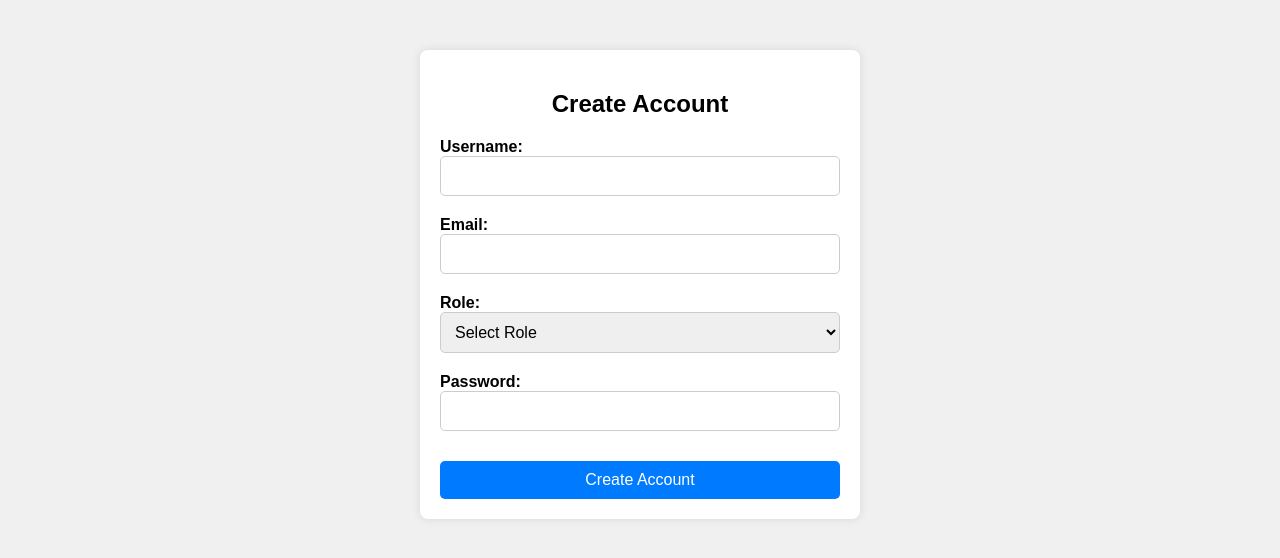
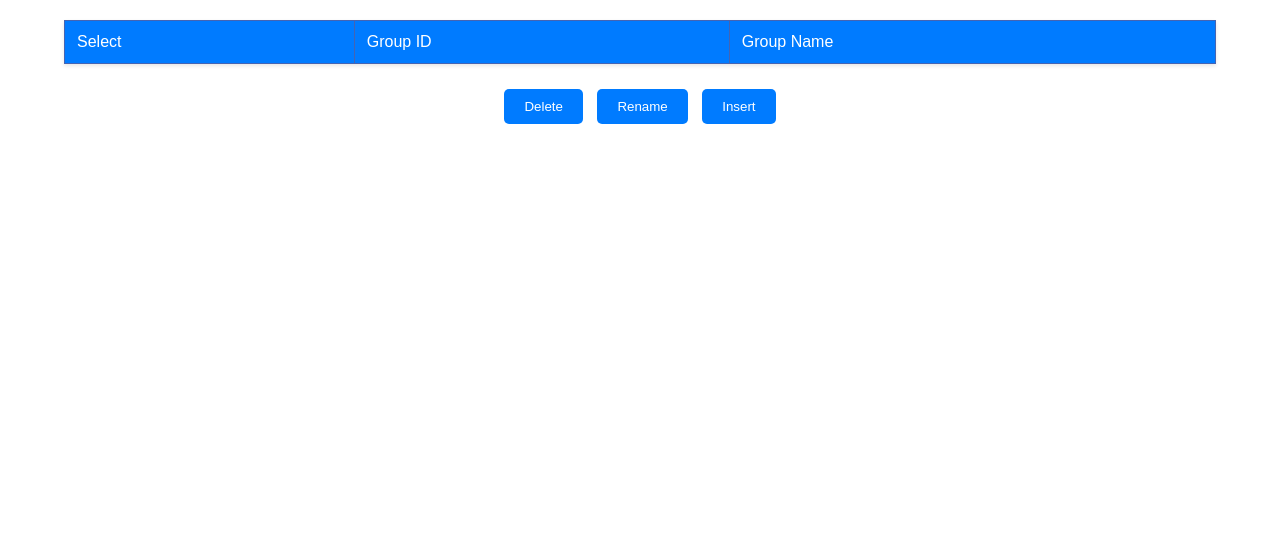
Before and after one commit to ruchikasonagote/deployed_version, a Flask app: page /registration in a window 1280 px wide. Shown: the top 558 px of the page. Run offline with Flask 3, Linux system fonts and the light colour scheme; lists and menus that the app fills with data are empty; some libraries are stand-ins or nearby versions.

Commit message:
Update registration.html

```diff
--- a/templates/registration.html
+++ b/templates/registration.html
@@ -3,89 +3,264 @@
 <head>
 <meta charset="UTF-8">
 <meta name="viewport" content="width=device-width, initial-scale=1.0">
-    <title>Create Account</title>
-
+<title>Group Details</title>
 <style>
   body {
     font-family: Arial, sans-serif;
-            background-color: #f0f0f0;
     margin: 0;
     padding: 0;
   }
-        .container {
-            max-width: 400px;
-            margin: 50px auto;
-            background-color: #fff;
-            padding: 20px;
-            border-radius: 8px;
-            box-shadow: 0px 0px 10px rgba(0, 0, 0, 0.1);
+  thead {
+    position: sticky;
+    top: 0;
+    background-color: #0056b3;
 }
-        h2 {
-            text-align: center;
+
+th {
+    text-align: left;
+    padding: 16px;
+    border-bottom: 1px solid #ddd;
+    color: #fff;
+    font-weight: normal;
 }
-        .form-group {
-            margin-bottom: 20px;
+  table {
+    position:relative;
+    width: 90%;
+    border-collapse: collapse;
+    margin: 20px auto;
+    box-shadow: 0 2px 4px rgba(0,0,0,0.1);
   }
-        label {
-            display: block;
+  th, td {
+    border: 1px solid #4564b2;
+    padding: 12px;
+    text-align: left;
+  }
+  th {
+    background-color: #007bff;
+    color: white;
+  }
+  tr:nth-child(even) {
+    background-color: #f9f9f9;
+  }
+  .group-details {
+    display: none;
+  }
+  .group-details table {
+    margin-top: 10px;
+    width: 98%;
+    margin-left: auto;
+    margin-right: auto;
+    background-color: #fafafa;
+  }
+  .group-details th, .group-details td {
+    font-size: 0.9em;
+    border: none;
+  }
+  tr.group-row:hover {
+    background-color: #e8f4ff;
+    cursor: pointer;
+  }
+  tr.group-row td {
     font-weight: bold;
   }
-        input[type="text"], input[type="email"], input[type="password"], select {
-            width: 100%;
-            padding: 10px;
-            font-size: 16px;
-            border: 1px solid #ccc;
-            border-radius: 5px;
-            box-sizing: border-box;
-        }
-        button, .google-button {
-            width: 100%;
-            padding: 10px;
-            font-size: 16px;
+  button {
     background-color: #007bff;
     color: white;
     border: none;
+    padding: 10px 20px;
     border-radius: 5px;
     cursor: pointer;
-            margin-top: 10px;
+    margin: 5px;
   }
-        button:hover, .google-button:hover {
-            background-color: #0056b3;
-        }
-        .google-button {
-            background-color: #007bff;
-        }
-        .google-button:hover {
+  button:hover {
     background-color: #0056b3;
   }
 </style>
 </head>
 <body>
-    <div class="container">
-        <h2>Create Account</h2>
-        <form id="signup-form" action="/registration" method="POST">
-            <div class="form-group">
-                <label for="username">Username:</label>
-                <input type="text" id="username" name="username" required>
+<table>
+  <thead>
+    <tr>
+      <th>Select</th>
+      <th>Group ID</th>
+      <th>Group Name</th>
+    </tr>
+  </thead>
+  <tbody>
+    {% for group in groups %}
+    <tr class="group-row" onclick="toggleGroupDetails('{{ group[0] }}')">
+        <td><input type="checkbox" class="group-checkbox" value="{{ group[0] }}"></td>
+        <td>{{ group[0] }}</td>
+        <td>{{ group[1] }}</td>
+    </tr>
+<tr class="group-details" id="group-details-{{ group[0] }}" style="display: none;">
+    <td colspan="3">
+      <table>
+        <thead>
+          <tr>
+            <th>Select</th>
+            <th>Recipient ID</th>
+            <th>Recipient Email</th>
+            <th>Name</th>
+            <th>Gender</th>
+            {% if user_role == 'Teaching Assistant' %}
+            <th>Marks</th>
+            {% elif user_role == 'Event Coordinator' %}
+            <th>Company</th>
+            {% endif %}
+          </tr>
+        </thead>
+        <tbody>
+          {% for detail in group_details[group[0]] %}
+          <tr>
+            <td><input type="checkbox" class="recipient-checkbox" value="{{ detail[0] }}"></td> <!-- Checkbox for each recipient -->
+            <td>{{ detail[0] }}</td>
+            <td>{{ detail[1] }}</td>
+            <td>{{ detail[2] }}</td>
+            <td>{{ detail[3] }}</td>
+            <td>{{ detail[4] }}</td>
+          </tr>
+          {% endfor %}
+        </tbody>
+      </table>
+      <button onclick="DeleteRecipientLists()">Delete_RL</button>
+      <button onclick="RenameRecipientLists()">Rename_RL</button>
+      <button class="insert-recipient-btn">Insert_RL</button>
+    </td>
+  </tr>
+
+    {% endfor %}
+  </tbody>
+</table>
+
+<div style="text-align: center; margin-top: 20px;">
+    <button onclick="deleteGroups()">Delete</button>
+    <button onclick="renameGroup()">Rename</button>
+    <button onclick="insertGroup()" id="insertGroupBtn">Insert</button>
 </div>
-            <div class="form-group">
-                <label for="email">Email:</label>
-                <input type="email" id="email" name="email" required>
-            </div>
-            <div class="form-group">
-                <label for="role">Role:</label>
-                <select id="role" name="role" required>
-                    <option value="">Select Role</option>
-                    <option value="Teaching Assistant">Teaching Assistant</option>
-                    <option value="Event Coordinator">Event Coordinator</option>
-                </select>
-            </div>
-            <div class="form-group">
-                <label for="password">Password:</label>
-                <input type="password" id="password" name="password" required>
-            </div>
-            <button type="submit">Create Account</button>
-        </form>
-    </div>
+
 </body>
+
+    <script>
+        function getSelectedGroups() {
+            const checkboxes = document.querySelectorAll('.group-checkbox:checked');
+            let ids = [];
+            checkboxes.forEach((checkbox) => {
+                ids.push(checkbox.value);
+            });
+            return ids;
+        }
+        document.getElementById('insertGroupBtn').addEventListener('click', function() {
+          window.location.href = '/insertGroup';
+        });
+        function renameGroup() {
+            const selectedGroups = getSelectedGroups();
+            if (selectedGroups.length !== 1) {
+                alert('Please select exactly one group to rename.');
+                return;
+            }
+            const newName = prompt('Enter new name for the group:');
+            if (newName) {
+                fetch('/rename-group', {
+                    method: 'POST',
+                    headers: {
+                        'Content-Type': 'application/json',
+                    },
+                    body: JSON.stringify({ group_id: selectedGroups[0], new_name: newName }),
+                }).then(response => response.json())
+                  .then(data => {
+                    if(data.success) {
+                        window.location.reload();
+                    }
+                });
+            }
+        }
+
+        function RenameRecipientLists() {
+          const selectedRecipients = getSelectedRecipients();
+          if (selectedRecipients.length !== 1) {
+              alert('Please select exactly one recipient to rename.');
+              return;
+          }
+          const newName = prompt('Enter new name for the recipient:');
+          if (newName) {
+              fetch('/rename-recipient', {
+                  method: 'POST',
+                  headers: {
+                      'Content-Type': 'application/json',
+                  },
+                  body: JSON.stringify({ recipient_id: selectedRecipients[0], new_name: newName }),
+              }).then(response => response.json())
+                .then(data => {
+                  if(data.success) {
+                      window.location.reload();
+                  }
+              });
+          }
+      }
+
+      function deleteGroups() {
+          const selectedGroups = getSelectedGroups();
+          fetch('/delete-groups', {
+              method: 'POST',
+              headers: {
+                  'Content-Type': 'application/json',
+              },
+              body: JSON.stringify({ group_ids: selectedGroups }),
+          }).then(response => response.json())
+            .then(data => {
+              if(data.success) {
+                  window.location.reload();
+              }
+          });
+      }
+
+      function DeleteRecipientLists() {
+        const selectedRecipients = getSelectedRecipients();
+        fetch('/delete-recipients', {
+            method: 'POST',
+            headers: {
+                'Content-Type': 'application/json',
+            },
+            body: JSON.stringify({ recipient_ids: selectedRecipients }),
+        }).then(response => response.json())
+          .then(data => {
+            if(data.success) {
+                window.location.reload();
+            }
+        });
+    }
+
+    function getSelectedRecipients() {
+      const checkboxes = document.querySelectorAll('.recipient-checkbox:checked');
+      let ids = [];
+      checkboxes.forEach((checkbox) => {
+          ids.push(checkbox.value);
+      });
+      return ids;
+  }
+
+let selectedGroupID = null;
+
+function toggleGroupDetails(groupId) {
+    selectedGroupID = groupId;
+    const details = document.getElementById('group-details-' + groupId);
+    details.style.display = details.style.display === 'none' ? 'table-row' : 'none';
+}
+
+document.addEventListener('DOMContentLoaded', function() {
+    const insertButtons = document.querySelectorAll('.insert-recipient-btn');
+
+    insertButtons.forEach(button => {
+        button.addEventListener('click', function() {
+            if (selectedGroupID) {
+                window.location.href = '/insertRecipient_RL?group_id=' + selectedGroupID;
+            } else {
+                alert("Please select a group first.");
+            }
+        });
+    });
+});
+</script>
+
 </html>
```
Lines whose indentation alone changed are shown as unchanged.
